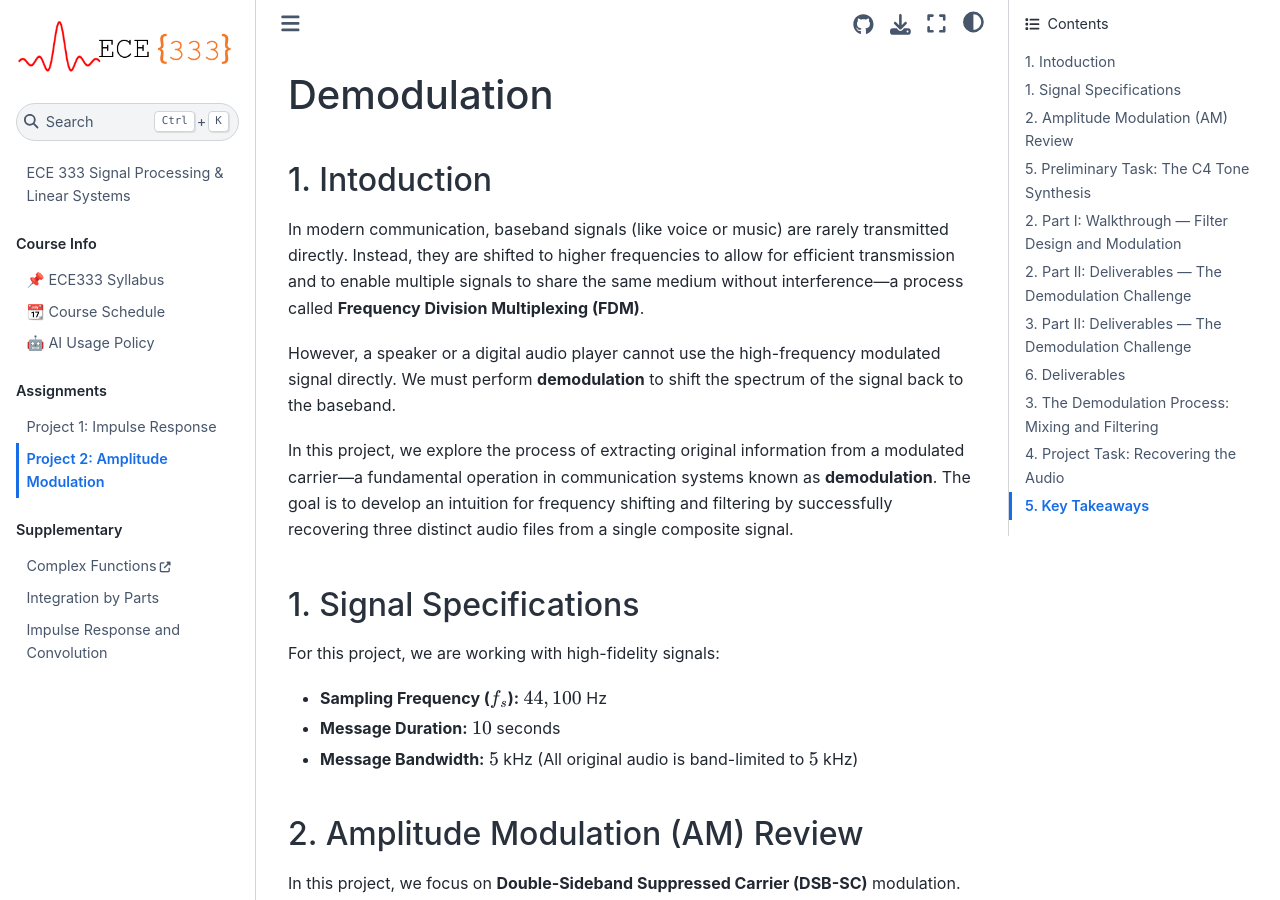
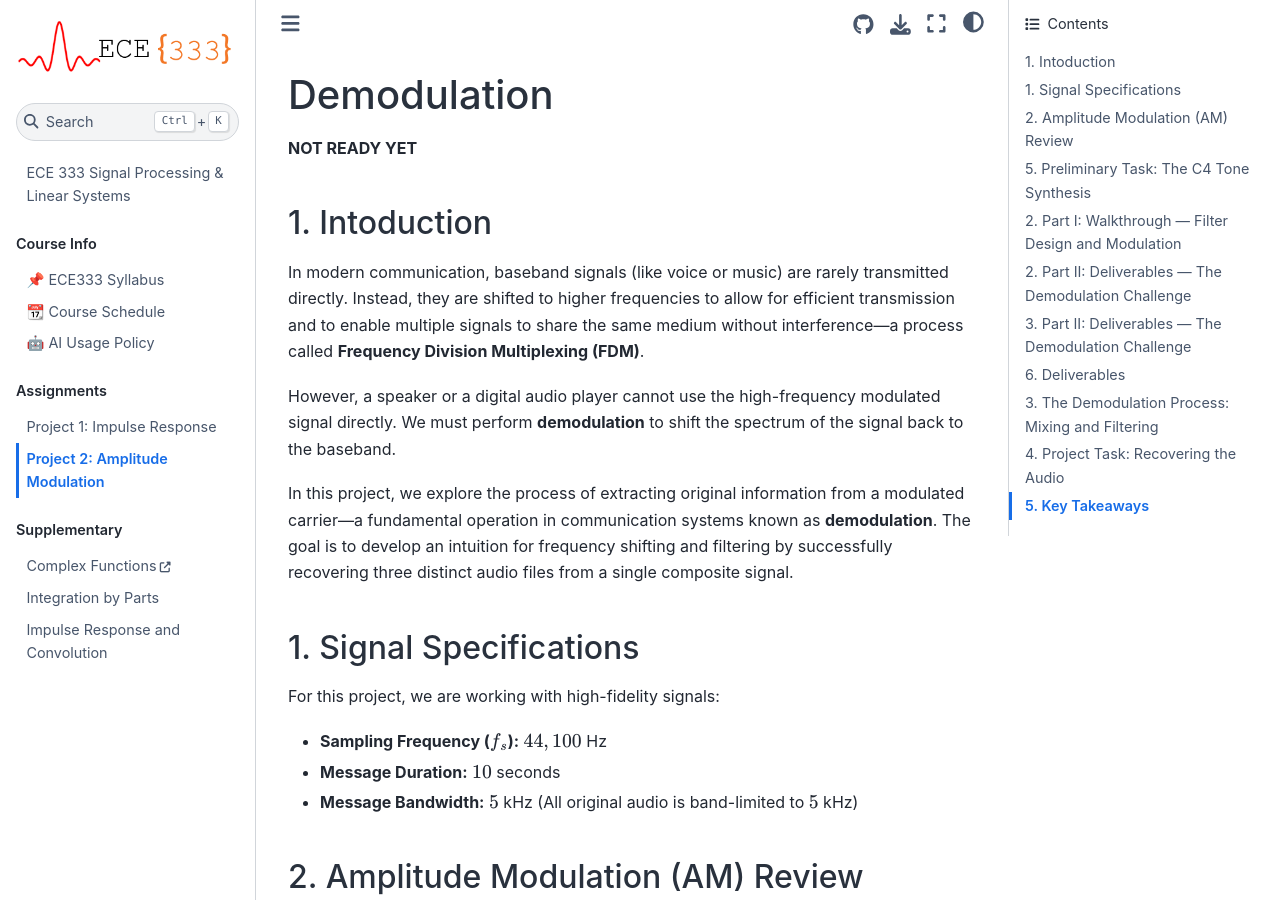
Before and after one commit to USAFA-ECE/ece333, a Jupyter Book: the page built from book/Assignments/project2.md, in a window 1280 px wide and 900 px high. Built offline with Jupyter Book 1.0.4 settings and Sphinx 7.4.7 and the Sphinx Book theme 1.1.4, drawn with Linux system fonts in a browser that asks for light colours.

Commit message:
Updated project2

```diff
--- a/book/Assignments/project2.md
+++ b/book/Assignments/project2.md
@@ -1,4 +1,6 @@
 # Demodulation
+
+**NOT READY YET**
 
 ## 1. Intoduction
 
```
